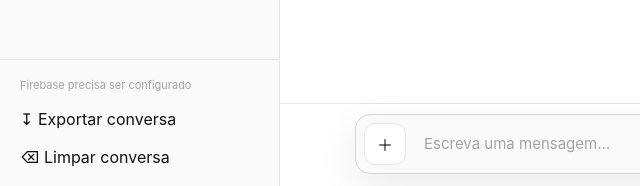
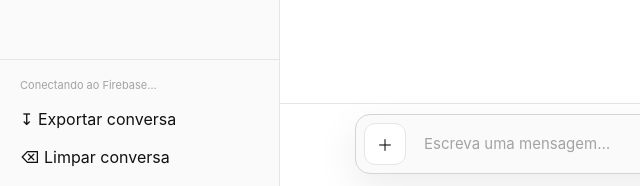
Before and after one commit to shadow-strikers1/chat-livre-ai-v3, a plain HTML site: page index.html in a window 1280 px wide. Shown: the part 614-800 px from the top of the page, 0-640 px from the left. Drawn offline with Linux system fonts and the light colour scheme.

Commit message:
Update index.html

```diff
--- a/index.html
+++ b/index.html
@@ -59,13 +59,13 @@ html[data-theme="dark"]{--bg:#0a0a0a;--surface:#101010;--panel:#151515;--text:#f
 <script src="https://www.gstatic.com/firebasejs/10.14.1/firebase-auth-compat.js"></script>
 <script src="https://www.gstatic.com/firebasejs/10.14.1/firebase-firestore-compat.js"></script>
 <script>
-const FIREBASE_CONFIG={
-  apiKey:"COLE_SUA_FIREBASE_API_KEY",
-  authDomain:"SEU_PROJETO.firebaseapp.com",
-  projectId:"SEU_PROJECT_ID",
-  storageBucket:"SEU_PROJETO.firebasestorage.app",
-  messagingSenderId:"SEU_SENDER_ID",
-  appId:"SEU_APP_ID"
+const const FIREBASE_CONFIG = {
+  apiKey: "AIzaSyBptcBXdYD8kfZtZIFoWmv0outPiuuKbQ",
+  authDomain: "chat-livre-ai-v2.firebaseapp.com",
+  projectId: "chat-livre-ai-v2",
+  storageBucket: "chat-livre-ai-v2.firebasestorage.app",
+  messagingSenderId: "367169410928",
+  appId: "1:367169410928:web:48d0b5fb5221443ebd61b5"
 };
 
 (function(){'use strict';
```
